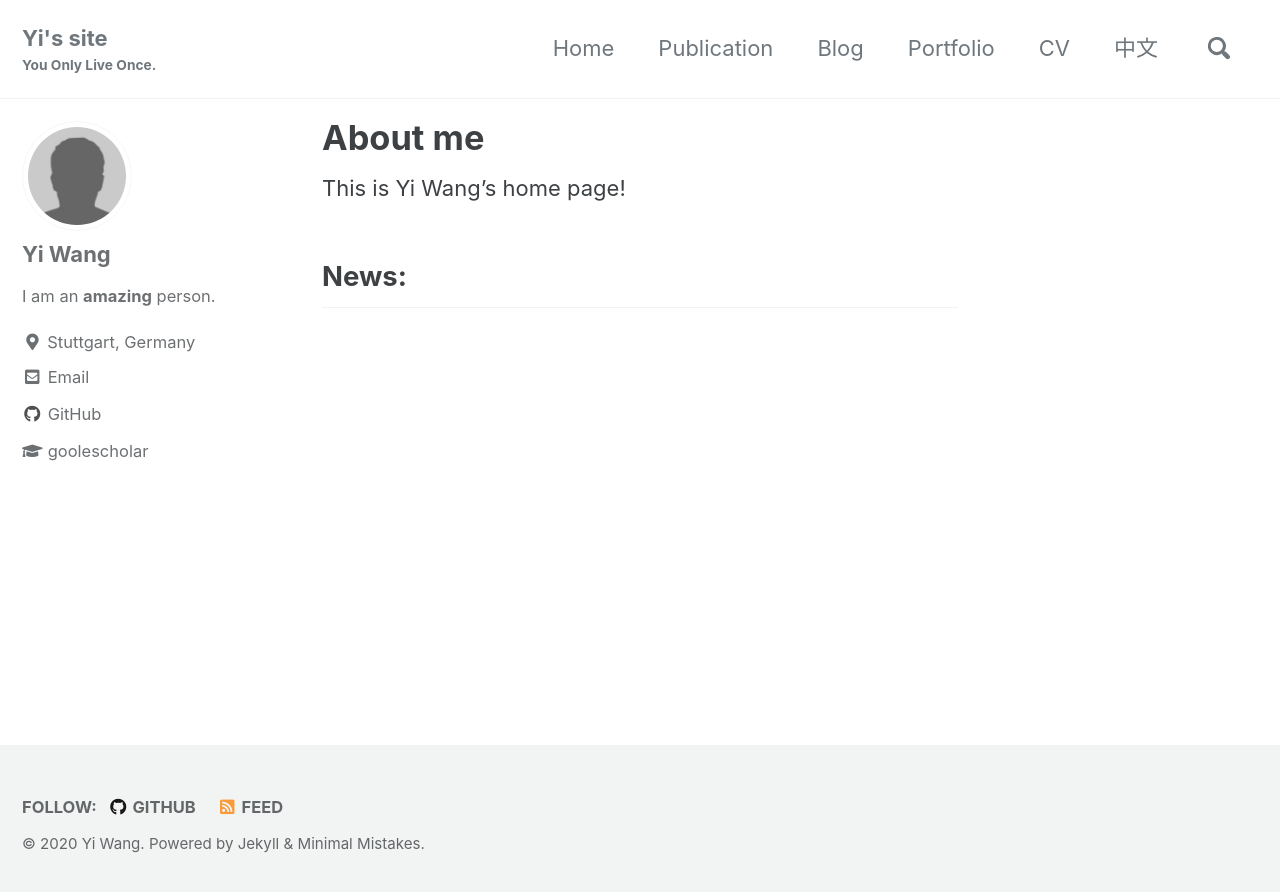
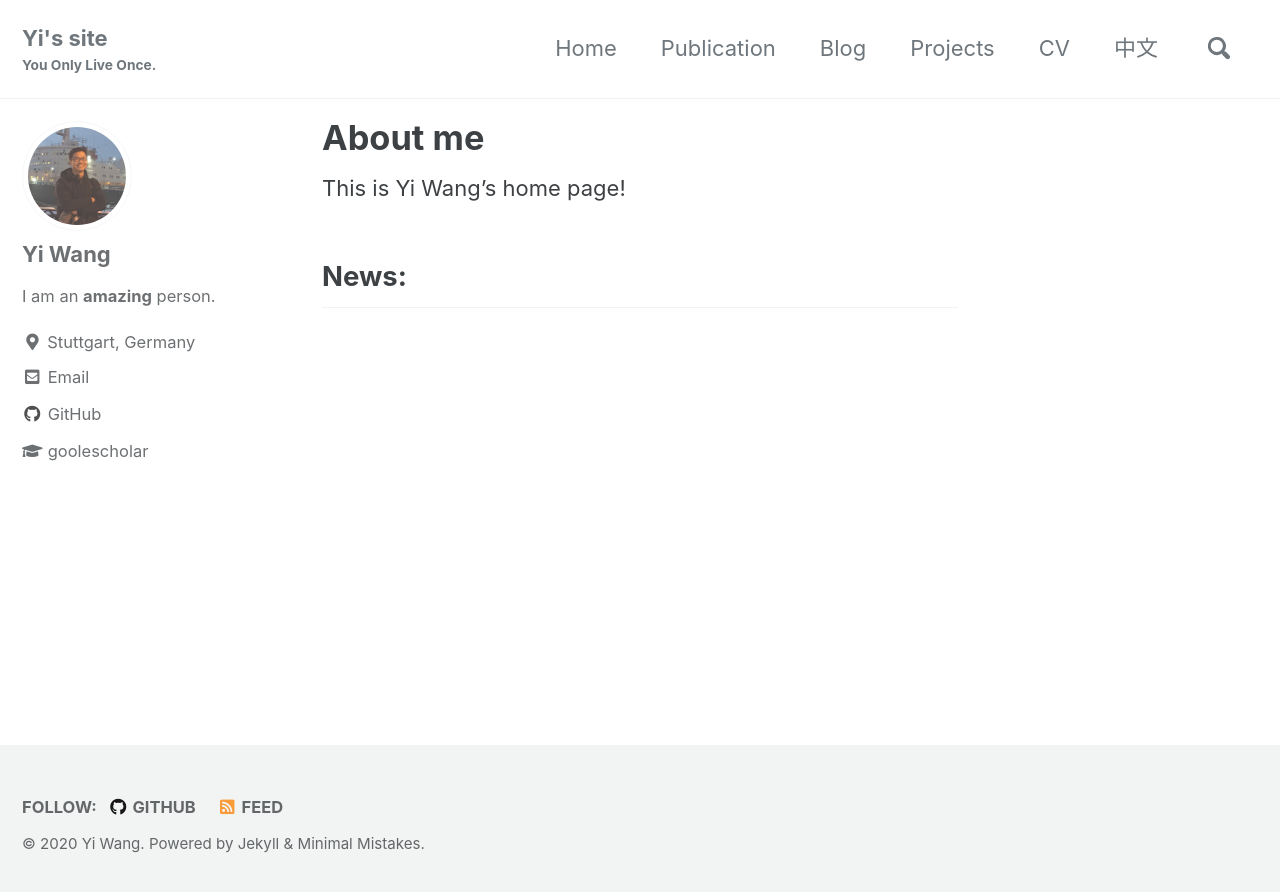
Before and after one commit to wangyi111/wangyi111.github.io, a Jekyll site: the page built from _pages/about.md, in a window 1280 px wide. Shown: the top 892 px of the page. Built offline with Jekyll 4.4.1, drawn with Linux system fonts in a browser that asks for light colours; cached includes are drawn as plain includes.

Commit message:
update bio-image

```diff
--- a/_config.yml
+++ b/_config.yml
@@ -94,7 +94,7 @@
 # Site Author
 author:
   name             : "Yi Wang"
-  avatar           : "/assets/images/bio-photo.jpg"
+  avatar           : "/assets/images/bio-yi-th.jpg"
   bio              : "I am an **amazing** person."
   location         : "Stuttgart, Germany"
   email            :
--- a/_data/navigation.yml
+++ b/_data/navigation.yml
@@ -6,7 +6,7 @@
     url: /publications/
   - title: "Blog"
     url: /posts/
-  - title: "Portfolio"
+  - title: "Projects"
     url: /portfolio/
   - title: "CV"
     url: /cv/
```
Also changed, not shown: assets/images/bio-yi-th.jpg (added), assets/images/bio-yi.jpg (added).
